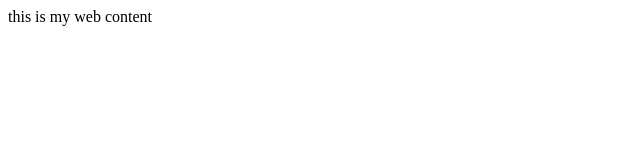
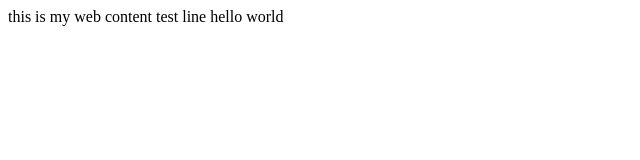
Before and after one commit to RipoJay/foodomo_web, a plain HTML site: page test.html in a window 1280 px wide. Shown: the whole page, without its empty margins (0-640 px from the left). Drawn offline with Linux system fonts and the light colour scheme.

Commit message:
add my test.html

```diff
--- a/test.html
+++ b/test.html
@@ -7,6 +7,8 @@
 <body>
 
 this is my web content
+test line
+hello world
 
 </body>
 </html>
```
